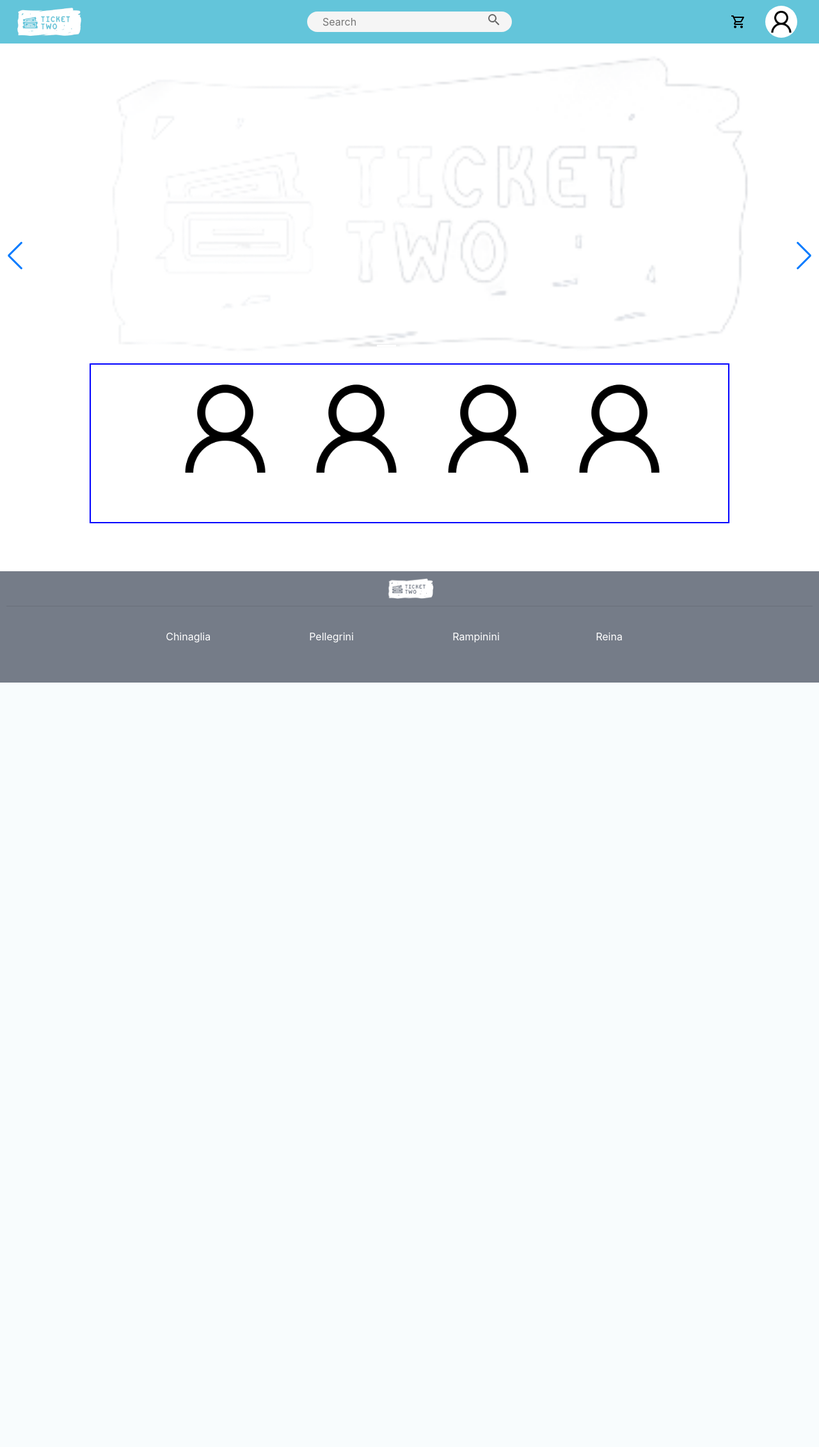
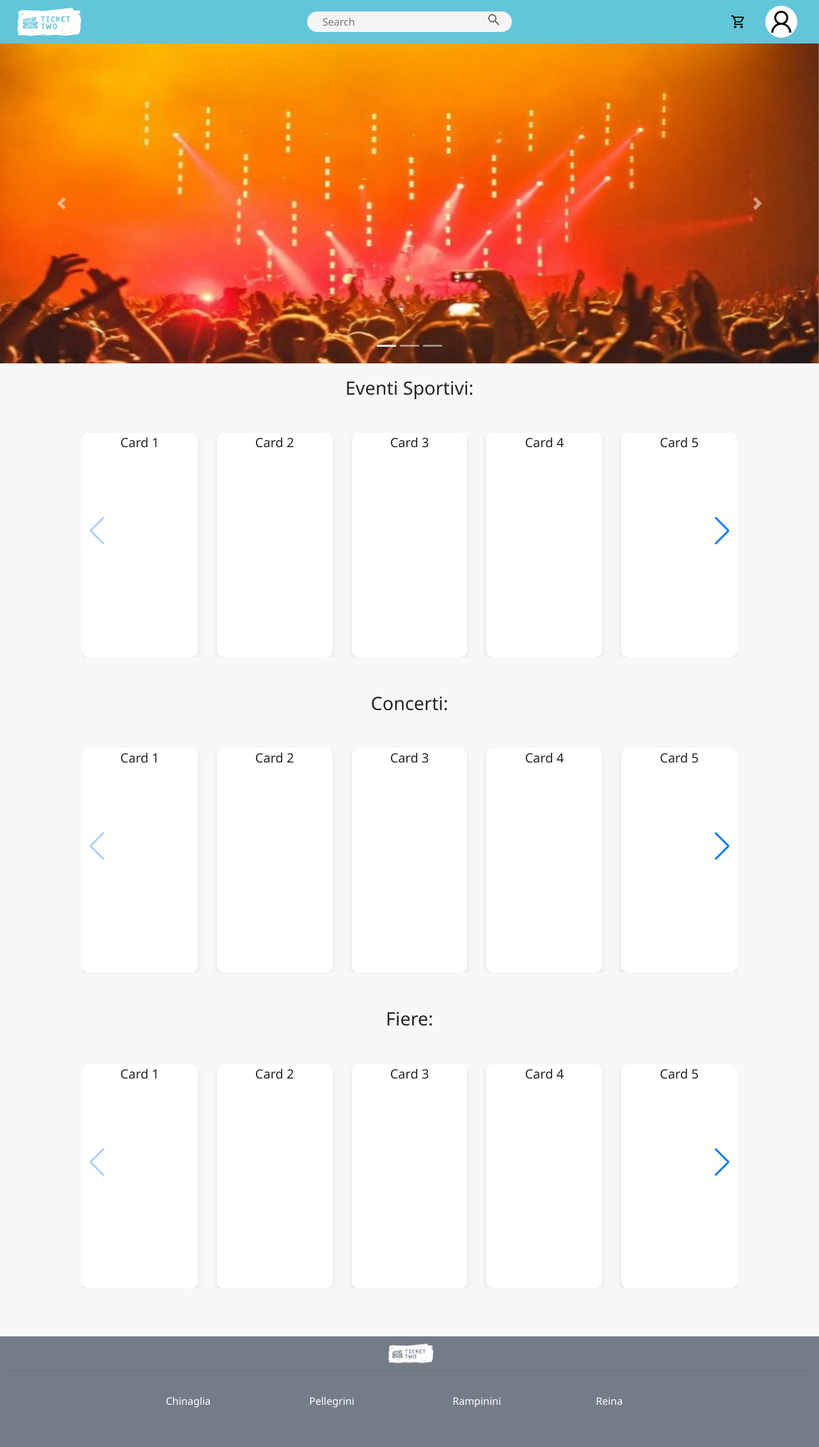
Before and after one commit to Fede-rei/TickeTwo, a PHP site: page / in a window 1280 px wide. Shown: the whole page at 64% size. Before the commit the page ends 1067 px from the top, so only its background shows below. Run offline with PHP 8.4, Linux system fonts and the light colour scheme; some libraries are stand-ins or nearby versions.

Commit message:
sistemazione generale homepage

```diff
--- a/Scripts/swiperScript.js
+++ b/Scripts/swiperScript.js
@@ -1,11 +1,8 @@
-import Swiper from 'https://cdn.jsdelivr.net/npm/swiper@11/swiper-bundle.min.mjs';
-
-var menu = ['Slide1', 'Slide2']
-var mySwiper = new Swiper ('.swiper-container', {
-    speed: 300,
-    loop: true,
+var swiper = new Swiper(".swiper-container", {
+    slidesPerView: 5,
+    spaceBetween: 30,
     navigation: {
-        nextEl: '.swiper-button-next',
-        prevEl: '.swiper-button-prev',
+        nextEl: ".swiper-button-next",
+        prevEl: ".swiper-button-prev",
     },
 });
--- a/Styles/swiperStyle.css
+++ b/Styles/swiperStyle.css
@@ -1,65 +1,82 @@
-#products{
-    height: 250px;
-    width: 1000px;
-    top: 20%;
-    left: 17%;
-    border: solid 2px blue;
+body {
+    font-family: "Segoe UI", Tahoma, Geneva, Verdana, sans-serif;
+    margin: 0;
+    padding: 0;
+    background-color: #f8f8f8;
+}
+
+.swiper-container {
+    width: 80%;
+    margin: 50px auto;
+    height: 350px;
+    position: relative;
 }
 
 .swiper-slide {
     text-align: center;
-    font-size: 18px;
+    font-size: 20px;
     background: #fff;
-    display: -webkit-box;
-    display: -ms-flexbox;
-    display: -webkit-flex;
     display: flex;
-    -webkit-box-pack: center;
-    -ms-flex-pack: center;
-    -webkit-justify-content: center;
     justify-content: center;
-    -webkit-box-align: center;
-    -ms-flex-align: center;
-    -webkit-align-items: center;
     align-items: center;
+    border-radius: 10px;
+    box-shadow: 0 4px 8px rgba(0, 0, 0, 0.1);
+    transition: transform 0.3s ease;
 }
 
-.swiper-container{
-    background: #eee;
-    font-family: Helvetica Neue, Helvetica, Arial, sans-serif;
-    font-size: 14px;
-    color:#000;
-    margin: 0;
-    padding: 0;
-    width: 50%;
-    margin: auto;
+.swiper-button-prev,
+.swiper-button-next {
+    position: absolute;
+    top: 50%;
+    transform: translateY(-50%);
+    width: 100px;
+    height: 100px;
+    color: #fff;
+    display: flex;
+    justify-content: center;
+    align-items: center;
+    cursor: pointer;
+    transition: background-color 0.3s ease;
+    z-index: 10;
 }
 
-.swiper-container {
-    overflow-x: hidden;
+.swiper-button-prev:hover,
+.swiper-button-next:hover {
+    color: red;
+    transition: all 1s cubic-bezier(0.215, 0.61, 0.355, 1);
 }
 
-.swiper-container .container {
-    overflow: visible;
+.swiper-button-prev {
+    left: 10px;
 }
 
-.swiper-container .swiper-container {
-    overflow: visible;
+.swiper-button-next {
+    right: 10px;
 }
 
-.product{
-
-    height: 200px;
-    width: 200px;
+.swiper-pagination-bullet {
+    width: 10px;
+    height: 10px;
+    background-color: #bbb;
+    border-radius: 50%;
+    margin: 0 5px;
+    cursor: pointer;
+    transition: background-color 0.3s ease;
 }
 
-.element{
-    display: inline-block;
-    height: fit-content;
-    width: fit-content;
-
+.swiper-pagination-bullet-active {
+    background-color: #555;
 }
 
-.swiper-button-prev, .swiper-button-next{
-    color: red;
+h3,
+.text-3 {
+    font-size: 1.8rem;
+    margin-bottom: 1rem;
 }
+
+.mt-3 {
+    margin-top: 40px;
+}
+.mt-4 {
+    margin-top: 100px;
+}
--- /dev/null
+++ b/include/swiper.php
@@ -0,0 +1,21 @@
+<div class="swiper-container">
+    <div class="swiper-wrapper">
+        <div class="swiper-slide">Card 1</div>
+        <div class="swiper-slide">Card 2</div>
+        <div class="swiper-slide">Card 3</div>
+        <div class="swiper-slide">Card 4</div>
+        <div class="swiper-slide">Card 5</div>
+        <div class="swiper-slide">Card 6</div>
+        <div class="swiper-slide">Card 7</div>
+        <div class="swiper-slide">Card 8</div>
+        <div class="swiper-slide">Card 9</div>
+        <div class="swiper-slide">Card 10</div>
+        <div class="swiper-slide">Card 11</div>
+        <div class="swiper-slide">Card 12</div>
+        <div class="swiper-slide">Card 13</div>
+        <div class="swiper-slide">Card 14</div>
+        <div class="swiper-slide">Card 15</div>
+    </div>
+    <div class="swiper-button-prev"></div>
+    <div class="swiper-button-next"></div>
+</div>
--- a/index.php
+++ b/index.php
@@ -9,29 +9,32 @@ $rootPath = './';
 ?>
 <!DOCTYPE html>
 <html lang="en">
+
 <head>
     <title>TickeTwo - Home</title>
     <meta charset="utf-8">
     <meta name="viewport" content="width=device-width, initial-scale=1">
-    <link rel="stylesheet" href="https://fonts.googleapis.com/css2?family=Material+Symbols+Outlined:opsz,wght,FILL,GRAD@20..48,100..700,0..1,-50..200"/>
+    <link rel="stylesheet"
+          href="https://fonts.googleapis.com/css2?family=Material+Symbols+Outlined:opsz,wght,FILL,GRAD@20..48,100..700,0..1,-50..200" />
     <link href="https://fonts.googleapis.com/css?family=Roboto&display=swap" rel="stylesheet">
     <link href="Images/ticketwoW.png" rel="icon" type="image/png">
     <!--    <link rel="stylesheet" href="https://maxcdn.bootstrapcdn.com/bootstrap/3.4.1/css/bootstrap.min.css">-->
     <!--    <script src="https://maxcdn.bootstrapcdn.com/bootstrap/3.4.1/js/bootstrap.min.js"></script>-->
     <!--    <script src="https://cdn.jsdelivr.net/npm/bootstrap@4.6.2/dist/js/bootstrap.bundle.min.js"></script>-->
-    <link rel="stylesheet" href="https://cdn.jsdelivr.net/npm/bootstrap@4.0.0/dist/css/bootstrap.min.css" integrity="sha384-Gn5384xqQ1aoWXA+058RXPxPg6fy4IWvTNh0E263XmFcJlSAwiGgFAW/dAiS6JXm" crossorigin="anonymous">
-    <script src="https://code.jquery.com/jquery-3.2.1.slim.min.js" integrity="sha384-KJ3o2DKtIkvYIK3UENzmM7KCkRr/rE9/Qpg6aAZGJwFDMVNA/GpGFF93hXpG5KkN" crossorigin="anonymous"></script>
-    <script src="https://cdn.jsdelivr.net/npm/popper.js@1.12.9/dist/umd/popper.min.js" integrity="sha384-ApNbgh9B+Y1QKtv3Rn7W3mgPxhU9K/ScQsAP7hUibX39j7fakFPskvXusvfa0b4Q" crossorigin="anonymous"></script>
-    <script src="https://cdn.jsdelivr.net/npm/bootstrap@4.0.0/dist/js/bootstrap.min.js" integrity="sha384-JZR6Spejh4U02d8jOt6vLEHfe/JQGiRRSQQxSfFWpi1MquVdAyjUar5+76PVCmYl" crossorigin="anonymous"></script>
+    <link rel="stylesheet" href="https://cdn.jsdelivr.net/npm/bootstrap@4.0.0/dist/css/bootstrap.min.css"
+          integrity="sha384-Gn5384xqQ1aoWXA+058RXPxPg6fy4IWvTNh0E263XmFcJlSAwiGgFAW/dAiS6JXm" crossorigin="anonymous">
     <link rel="stylesheet" href="Styles/header-footer.css">
     <link rel="stylesheet" href="Styles/index.css">
     <link rel="stylesheet" href="Styles/swiperStyle.css">
-    <script src="Scripts/swiperScript.js"></script>
-    <link rel="stylesheet" href="https://unpkg.com/swiper/swiper-bundle.css" />
-    <link rel="stylesheet" href="https://unpkg.com/swiper/swiper-bundle.min.css" />
-    <script src="https://unpkg.com/swiper/swiper-bundle.js"></script>
-    <script src="https://unpkg.com/swiper/swiper-bundle.min.js"></script>
+    <link rel="stylesheet" href="https://cdn.jsdelivr.net/npm/swiper@11/swiper-bundle.min.css" />
+    <link rel="stylesheet" href="https://cdnjs.cloudflare.com/ajax/libs/Swiper/6.8.4/swiper-bundle.min.css">
+
+
+
 </head>
+
+<body>
+
 <?php include 'include/header.php'; ?>
 
 <div>
@@ -43,13 +46,13 @@ $rootPath = './';
         </ol>
         <div class="carousel-inner">
             <div class="carousel-item active">
-                    <img class="d-block w-100" id="imgHeight" src="Images/ticketwo.png" alt="First slide">
+                <img class="d-block w-100" id="imgHeight" src="Images/carosello1.jpg" alt="First slide">
             </div>
             <div class="carousel-item">
-                    <img class="d-block w-100" id="imgHeight" src="Images/0.png" alt="Second slide">
+                <img class="d-block w-100" id="imgHeight" src="Images/carosello2.jpeg" alt="Second slide">
             </div>
             <div class="carousel-item">
-                    <img class="d-block w-100" id="imgHeight" src="Images/blu.jpg" alt="Third slide">
+                <img class="d-block w-100" id="imgHeight" src="Images/carosello3.jpg" alt="Third slide">
             </div>
         </div>
         <a class="carousel-control-prev" href="#carouselExampleIndicators" role="button" data-slide="prev">
@@ -62,37 +65,31 @@ $rootPath = './';
         </a>
     </div>
 
-        <!-- swiper eventi -->
+    <p class="text-center text-3 mt-3">Eventi Sportivi: </p>
+    <?php include 'include/swiper.php'; ?>
 
-        <div class="swiper-container" id="products">
+    <p class="text-center text-3 mt-3">Concerti: </p>
+    <?php include 'include/swiper.php'; ?>
 
-            <div class="swiper-wrapper">
+    <p class="text-center text-3 mt-3">Fiere: </p>
+    <?php include 'include/swiper.php'; ?>
 
-                <div class="swiper-slide">
-                    <ul>
-                        <li class="element"><img src="Images/0.png" class="product" ></li>
-                        <li class="element"><img src="Images/0.png" class="product"></li>
-                        <li class="element"><img src="Images/0.png" class="product"></li>
-                        <li class="element"><img src="Images/0.png" class="product"></li>
-                    </ul>
-                </div>
-                <div class="swiper-slide">
-                    <ul>
-                        <li class="element"><img src="Images/0.png" class="product"></li>
-                        <li class="element"><img src="Images/0.png" class="product"></li>
-                        <li class="element"><img src="Images/0.png" class="product"></li>
-                        <li class="element"><img src="Images/0.png" class="product"></li>
-                    </ul>
-                </div>
-            </div>
-
-
-            <div class="swiper-button-prev" ></div>
-            <div class="swiper-button-next" ></div>
-        </div>
-    </div>
 
 
     <?php include 'include/footer.php'; ?>
+    <script src="https://cdn.jsdelivr.net/npm/swiper@11/swiper-bundle.min.js"></script>
+
+    <script src="https://code.jquery.com/jquery-3.2.1.slim.min.js"
+            integrity="sha384-KJ3o2DKtIkvYIK3UENzmM7KCkRr/rE9/Qpg6aAZGJwFDMVNA/GpGFF93hXpG5KkN" crossorigin="anonymous">
+    </script>
+    <script src="https://cdn.jsdelivr.net/npm/popper.js@1.12.9/dist/umd/popper.min.js"
+            integrity="sha384-ApNbgh9B+Y1QKtv3Rn7W3mgPxhU9K/ScQsAP7hUibX39j7fakFPskvXusvfa0b4Q" crossorigin="anonymous">
+    </script>
+    <script src="https://cdn.jsdelivr.net/npm/bootstrap@4.0.0/dist/js/bootstrap.min.js"
+            integrity="sha384-JZR6Spejh4U02d8jOt6vLEHfe/JQGiRRSQQxSfFWpi1MquVdAyjUar5+76PVCmYl" crossorigin="anonymous">
+    </script>
+    <script src="https://cdnjs.cloudflare.com/ajax/libs/Swiper/6.8.4/swiper-bundle.min.js"></script>
+    <script src="Scripts/SwiperScript.js"></script>
 </body>
+
 </html>
```
Also changed, not shown: Images/carosello1.jpg (added), Images/carosello2.jpeg (added), Images/carosello3.jpg (added). Lines whose indentation alone changed are shown as unchanged.
